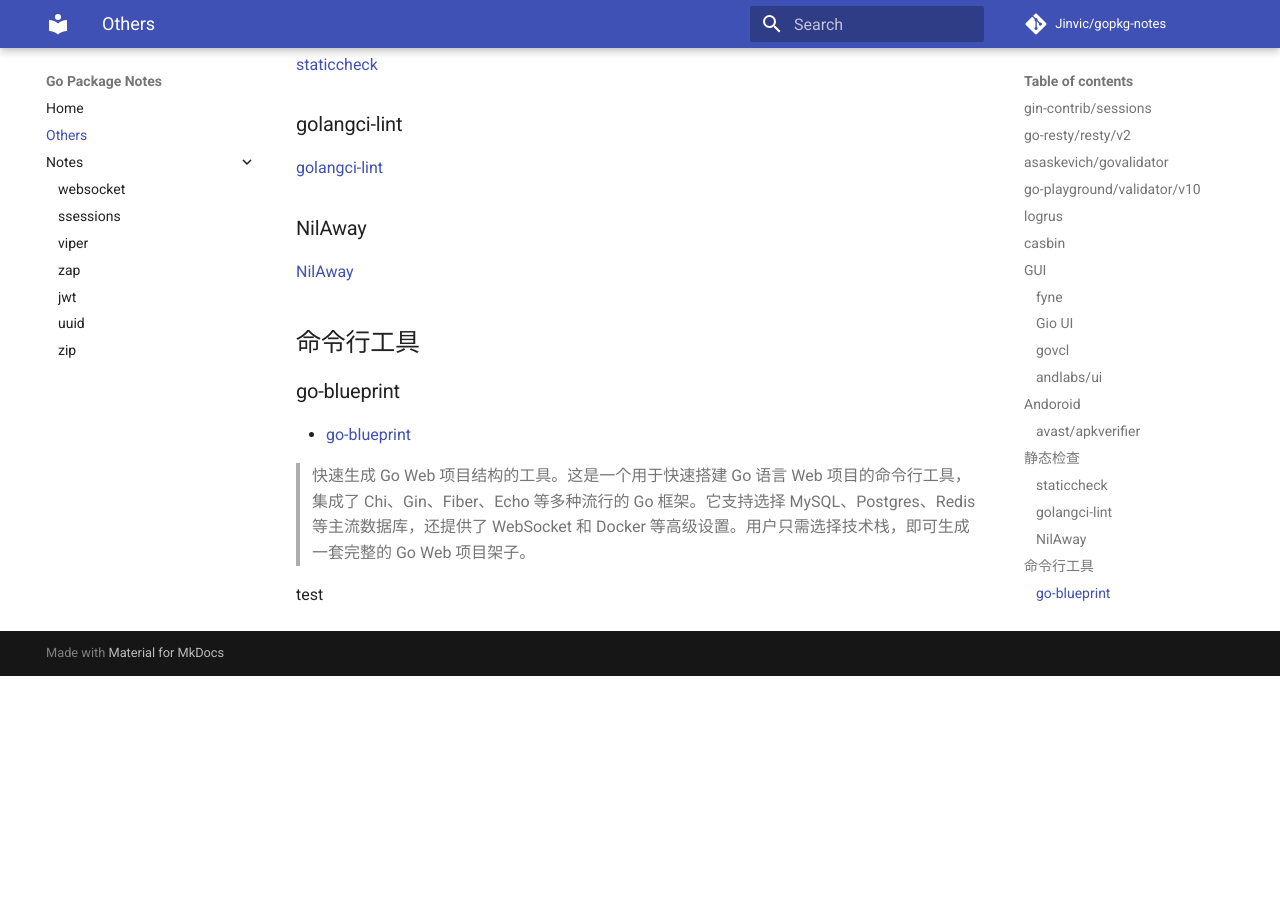
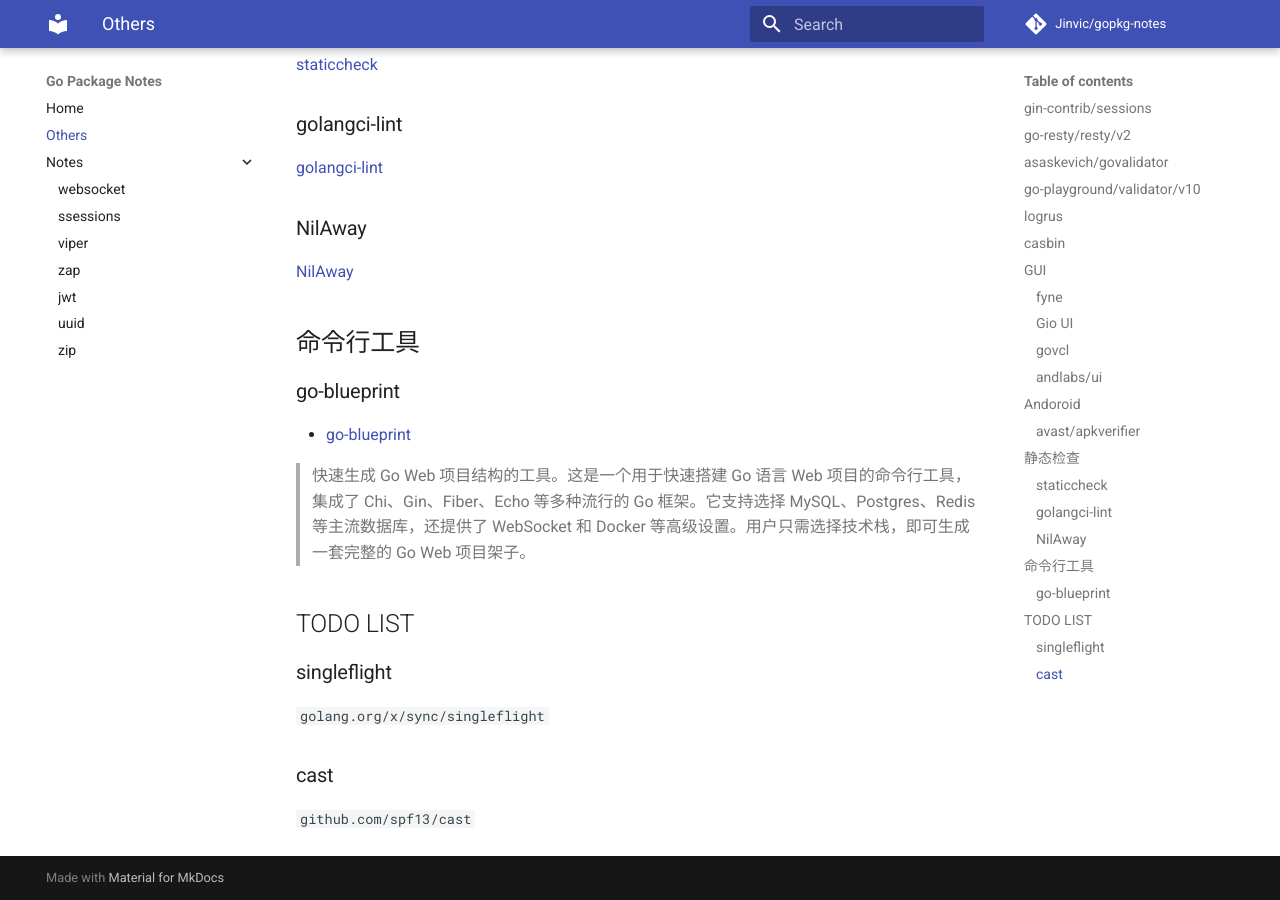
Before and after one commit to Jinvic/gopkg-notes, an MkDocs documentation site: the page built from docs/others.md, in a window 1280 px wide and 900 px high, scrolled down 2309 px. Built offline with MkDocs 1.6.1 and Material for MkDocs 9.7.7, drawn with Linux system fonts in a browser that asks for light colours; comment, search, counter and statistics services are not loaded; before the commit the page ends 2985 px from its top, so only the background shows below that.

Commit message:
todo: update todo list

```diff
--- a/docs/others.md
+++ b/docs/others.md
@@ -105,4 +105,12 @@ Go跨平台GUI工具包
 
 > 快速生成 Go Web 项目结构的工具。这是一个用于快速搭建 Go 语言 Web 项目的命令行工具，集成了 Chi、Gin、Fiber、Echo 等多种流行的 Go 框架。它支持选择 MySQL、Postgres、Redis 等主流数据库，还提供了 WebSocket 和 Docker 等高级设置。用户只需选择技术栈，即可生成一套完整的 Go Web 项目架子。
 
-test
+## TODO LIST
+
+### singleflight
+
+`golang.org/x/sync/singleflight`
+
+### cast
+
+`github.com/spf13/cast`
```
